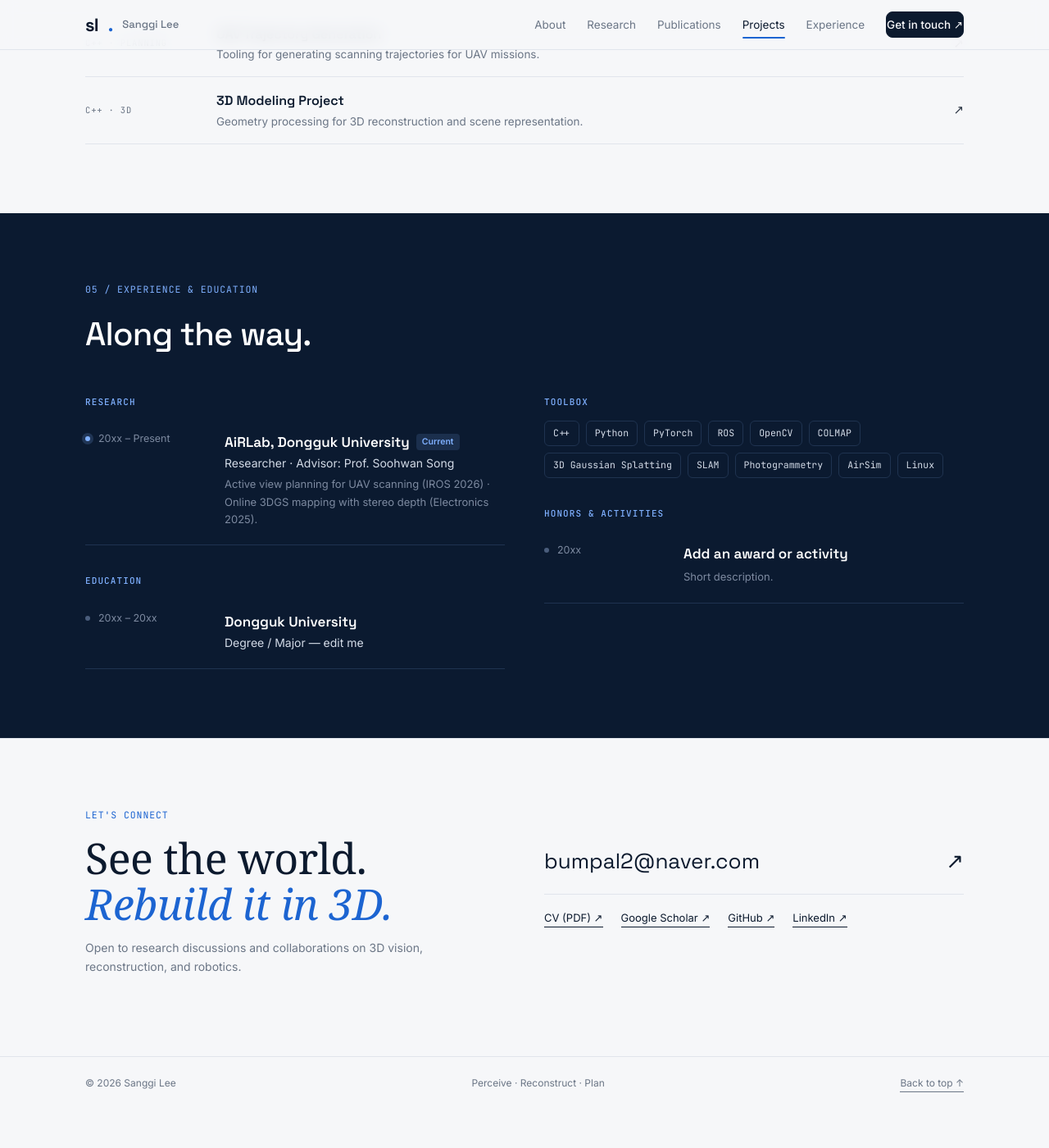
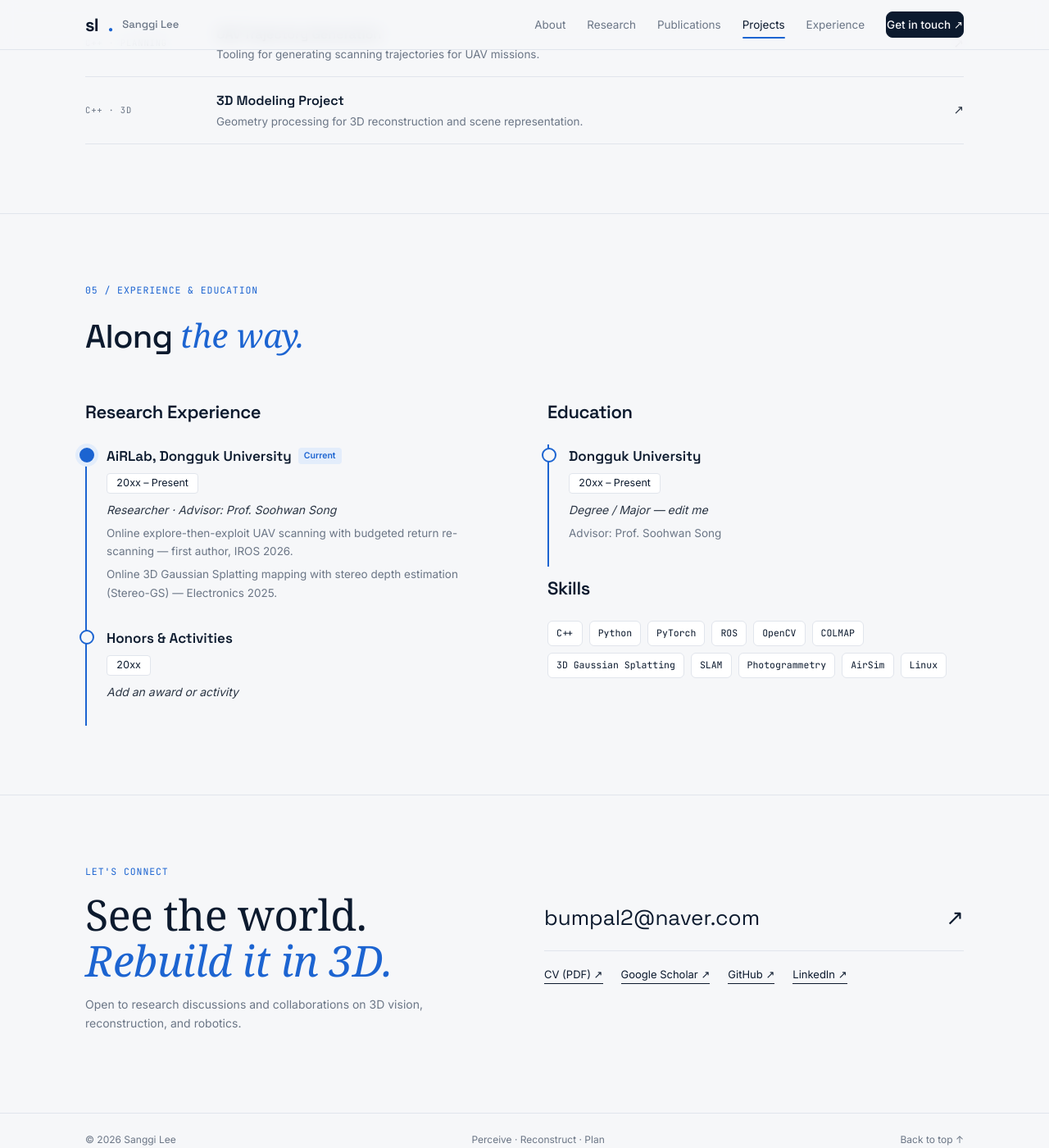
Before and after one commit to lsk1233/lsk1233.github.io, a Jekyll site: the page site/index.html, which Jekyll copies as it is, in a window 1280 px wide and 1400 px high, scrolled down 4275 px. Shown: the whole window at 82% size. Built offline with Jekyll 4.4.1, drawn with Linux system fonts in a browser that asks for light colours; some web fonts are replaced; before the commit the page ends 5637 px from its top, so only the background shows below that.

Commit message:
Experience as vertical timeline

```diff
--- a/site/index.html
+++ b/site/index.html
@@ -156,23 +156,20 @@ section{padding:84px 0;border-top:1px solid var(--line)}
 .more strong{font-family:"Space Grotesk";color:var(--ink);font-weight:600;font-size:16px}
 .more span.d{color:var(--muted);font-size:13.5px;display:block}
 
-/* dark band */
-.band{background:var(--band);color:#aeb9c9;border-top:none}
-.band .sec-head h2{color:#fff}
-.band .sec-head .mono{color:#7fb0ff}
-.cols{display:grid;grid-template-columns:1fr 1fr;gap:48px}
-.cols h4{font-family:"JetBrains Mono";font-size:11px;letter-spacing:.1em;text-transform:uppercase;color:#7fb0ff;margin:0 0 6px;font-weight:500}
-.tl{list-style:none;margin:0;padding:0}
-.tl li{display:grid;grid-template-columns:150px 1fr;gap:20px;padding:20px 0;border-bottom:1px solid var(--band-line)}
-.tl time{font-size:12.5px;color:#7d8aa0;display:flex;gap:10px;align-items:baseline}
-.tl time::before{content:"";width:6px;height:6px;border-radius:50%;background:#4a5d7c;flex:none;transform:translateY(-1px)}
-.tl li.now time::before{background:#7fb0ff;box-shadow:0 0 0 4px rgba(127,176,255,.18)}
-.tl strong{font-family:"Space Grotesk";color:#fff;font-size:17px;font-weight:600;display:flex;align-items:center;gap:8px}
-.tl .cur{font-size:10.5px;font-weight:600;color:#7fb0ff;background:rgba(127,176,255,.14);border-radius:4px;padding:1px 7px;font-family:Inter}
-.tl .role{font-size:14px;color:#d3dbe7}
-.tl .sub{font-size:13px;color:#7d8aa0;margin-top:4px}
-.skills{display:flex;flex-wrap:wrap;gap:8px;margin-top:14px}
-.skills span{font-family:"JetBrains Mono";font-size:11.5px;color:#d3dbe7;border:1px solid var(--band-line);border-radius:6px;padding:5px 10px}
+/* experience timeline */
+.cols{display:grid;grid-template-columns:1fr 1fr;gap:56px}
+.col-h{font-size:22px;font-weight:600;margin:0 0 22px}
+.tl{list-style:none;margin:0;padding:0 0 0 24px;border-left:2px solid var(--accent)}
+.tl li{position:relative;padding:0 0 30px}
+.tl li::before{content:"";position:absolute;left:-33px;top:4px;width:14px;height:14px;border-radius:50%;background:var(--bg);border:2px solid var(--accent)}
+.tl li.now::before{background:var(--accent);box-shadow:0 0 0 5px var(--accent-soft)}
+.tl h4{margin:0;font-family:"Space Grotesk";font-size:17px;font-weight:600;color:var(--ink);display:flex;align-items:center;gap:8px;flex-wrap:wrap}
+.tl .cur{font-size:10.5px;font-weight:600;color:var(--accent);background:var(--accent-soft);border-radius:4px;padding:1px 7px;font-family:Inter}
+.tl time{display:inline-block;background:var(--surface);border:1px solid var(--line);color:var(--ink);font-size:12.5px;padding:1px 11px;margin:7px 0 8px;border-radius:4px;font-variant-numeric:tabular-nums}
+.tl .org{font-style:italic;font-size:14px;color:var(--text)}
+.tl p{margin:6px 0 0;font-size:13.5px;color:var(--muted)}
+.skills{display:flex;flex-wrap:wrap;gap:8px}
+.skills span{font-family:"JetBrains Mono";font-size:11.5px;color:var(--ink);border:1px solid var(--line);background:var(--surface);border-radius:6px;padding:5px 10px}
 
 /* contact */
 .contact{display:grid;grid-template-columns:1fr 1fr;gap:48px;align-items:start}
@@ -429,29 +426,28 @@ footer .wrap{display:flex;justify-content:space-between;gap:12px;flex-wrap:wrap}
   </div>
 </div></section>
 
-<!-- ============ 04 EXPERIENCE (dark band) ============ -->
-<section id="experience" class="band"><div class="wrap">
+<!-- ============ 05 EXPERIENCE (timeline) ============ -->
+<section id="experience"><div class="wrap">
   <div class="sec-head reveal">
-    <div><div class="mono">05 / Experience &amp; Education</div><h2>Along the way.</h2></div>
+    <div><div class="mono">05 / Experience &amp; Education</div><h2>Along <span class="serif">the way.</span></h2></div>
   </div>
   <div class="cols">
     <div class="reveal">
-      <h4>Research</h4>
+      <h3 class="col-h">Research Experience</h3>
       <ul class="tl">
-        <li class="now"><time>20xx – Present</time><div><strong>AiRLab, Dongguk University <span class="cur">Current</span></strong><div class="role">Researcher · Advisor: Prof. Soohwan Song</div><div class="sub">Active view planning for UAV scanning (IROS 2026) · Online 3DGS mapping with stereo depth (Electronics 2025).</div></div></li>
-      </ul>
-      <h4 style="margin-top:34px">Education</h4>
-      <ul class="tl">
-        <li><time>20xx – 20xx</time><div><strong>Dongguk University</strong><div class="role">Degree / Major — edit me</div></div></li>
+        <li class="now"><h4>AiRLab, Dongguk University <span class="cur">Current</span></h4><time>20xx – Present</time><div class="org">Researcher · Advisor: Prof. Soohwan Song</div>
+          <p>Online explore-then-exploit UAV scanning with budgeted return re-scanning — first author, IROS 2026.</p>
+          <p>Online 3D Gaussian Splatting mapping with stereo depth estimation (Stereo-GS) — Electronics 2025.</p></li>
+        <li><h4>Honors &amp; Activities</h4><time>20xx</time><div class="org">Add an award or activity</div></li>
       </ul>
     </div>
     <div class="reveal">
-      <h4>Toolbox</h4>
+      <h3 class="col-h">Education</h3>
+      <ul class="tl">
+        <li><h4>Dongguk University</h4><time>20xx – Present</time><div class="org">Degree / Major — edit me</div><p>Advisor: Prof. Soohwan Song</p></li>
+      </ul>
+      <h3 class="col-h" style="margin-top:8px">Skills</h3>
       <div class="skills"><span>C++</span><span>Python</span><span>PyTorch</span><span>ROS</span><span>OpenCV</span><span>COLMAP</span><span>3D Gaussian Splatting</span><span>SLAM</span><span>Photogrammetry</span><span>AirSim</span><span>Linux</span></div>
-      <h4 style="margin-top:34px">Honors &amp; Activities</h4>
-      <ul class="tl">
-        <li><time>20xx</time><div><strong>Add an award or activity</strong><div class="sub">Short description.</div></div></li>
-      </ul>
     </div>
   </div>
 </div></section>
```
